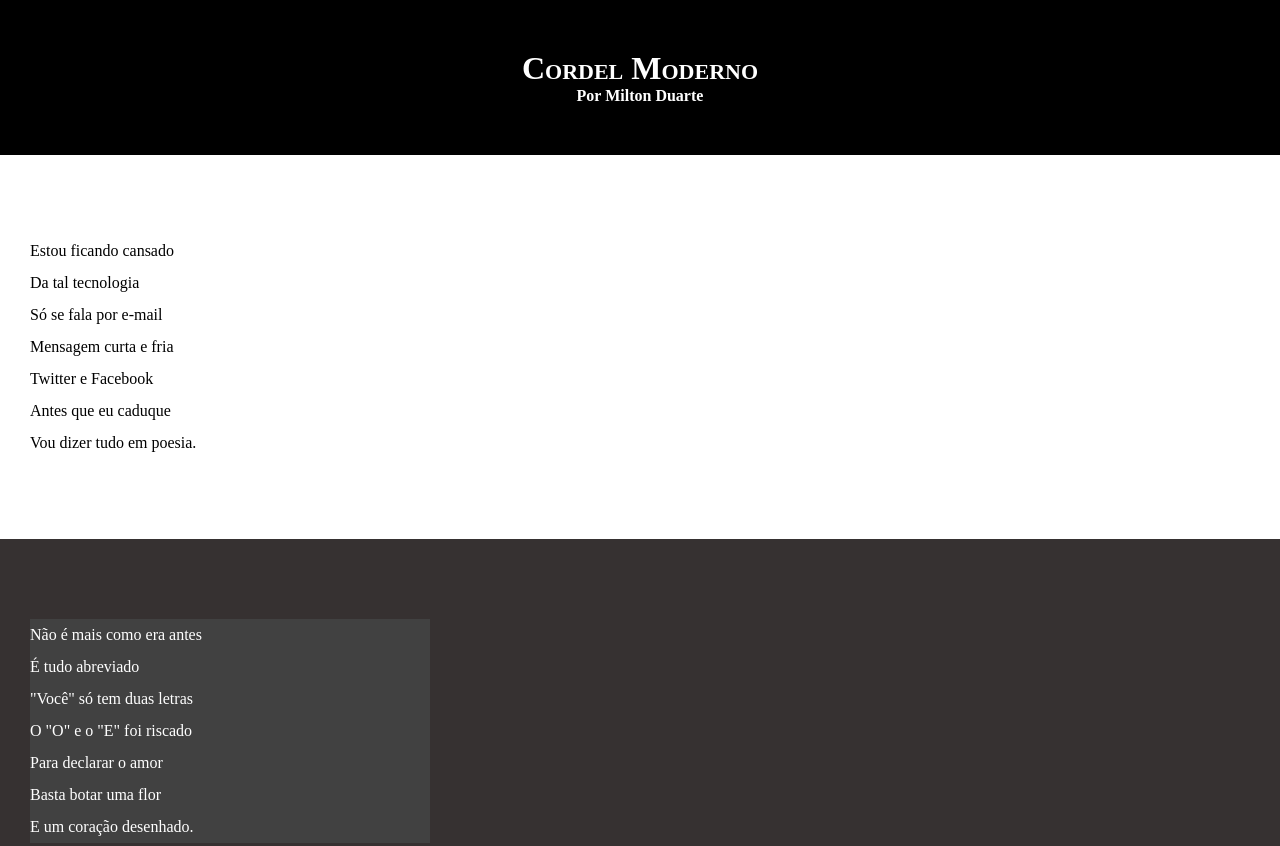
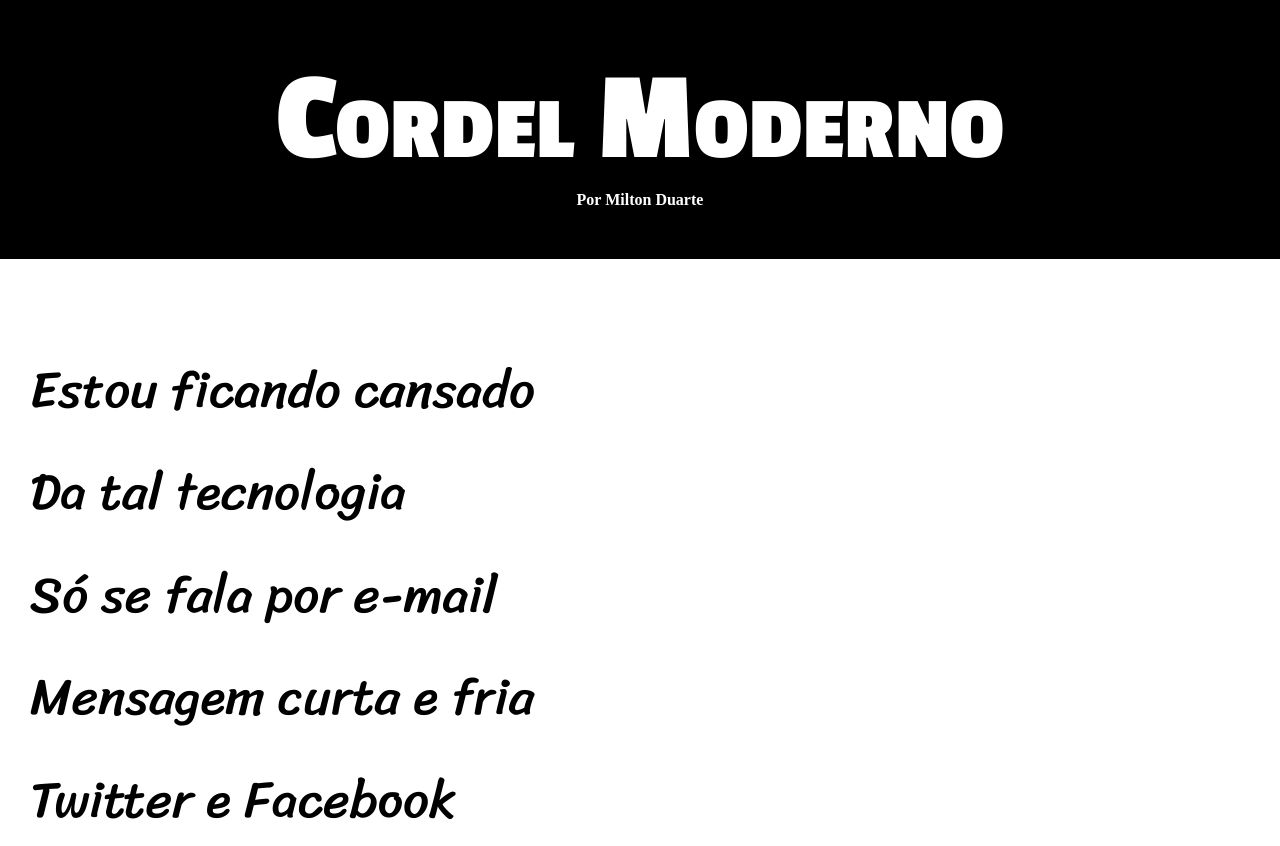
Before and after one commit to dhuan12/html-css, a plain HTML site: page d012/index.html in a window 1280 px wide. Shown: the top 846 px of the page. Drawn offline with Linux system fonts and the light colour scheme.

Commit message:
atualizando o estilo do site!

```diff
--- a/d012/style.css
+++ b/d012/style.css
@@ -1,8 +1,24 @@
 @charset "UTF-8";
+
+
+@import url('https://fonts.googleapis.com/css2?family=Passion+One:wght@400;700;900&display=swap');
+
+@import url('https://fonts.googleapis.com/css2?family=Passion+One:wght@400;700;900&family=Sriracha&display=swap');
+
+
+:root{
+    --fonte1: Verdana, Geneva, Tahoma, sans-serif;
+    --fonte2: "Passion One", sans-serif;
+    --fonte3: "Sriracha", cursive;
+
+
+}
 
 *{
     margin: 0px;
     padding: 0px;
+
+
 }
 
 html, body{
@@ -19,9 +35,12 @@ header{
 header > h1{
     padding-top: 50px;
     font-variant: small-caps;
+    font-family: var(--fonte2);
+    font-size: 10vw;
 }
 
 header > p{
+    font-size: 1em;
     padding-bottom: 50px;
 }
 
@@ -40,6 +59,8 @@ section{
     padding-bottom: 10vh;
     line-height: 2em;
     padding-left: 30px;
+    font-family: var(--fonte3);
+    font-size: 4vw;
 }
 
 section.normal{
@@ -53,6 +74,7 @@ section.imagem{
 }
 
 section.imagem > p{
-    width: 400px;
+    display: inline-block;
+    padding: 5px;
     background-color: rgb(65, 65, 65);
 }
```
